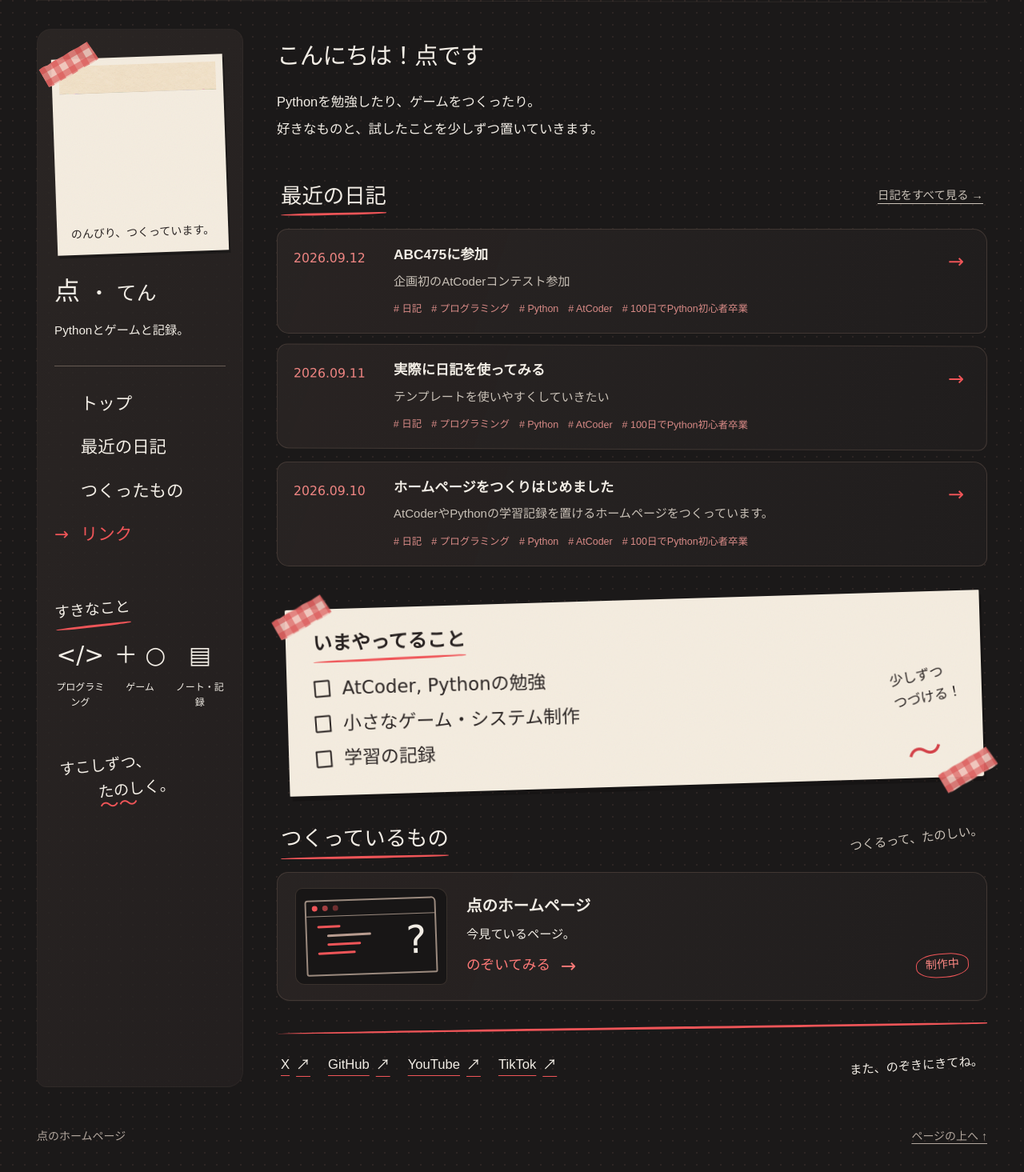
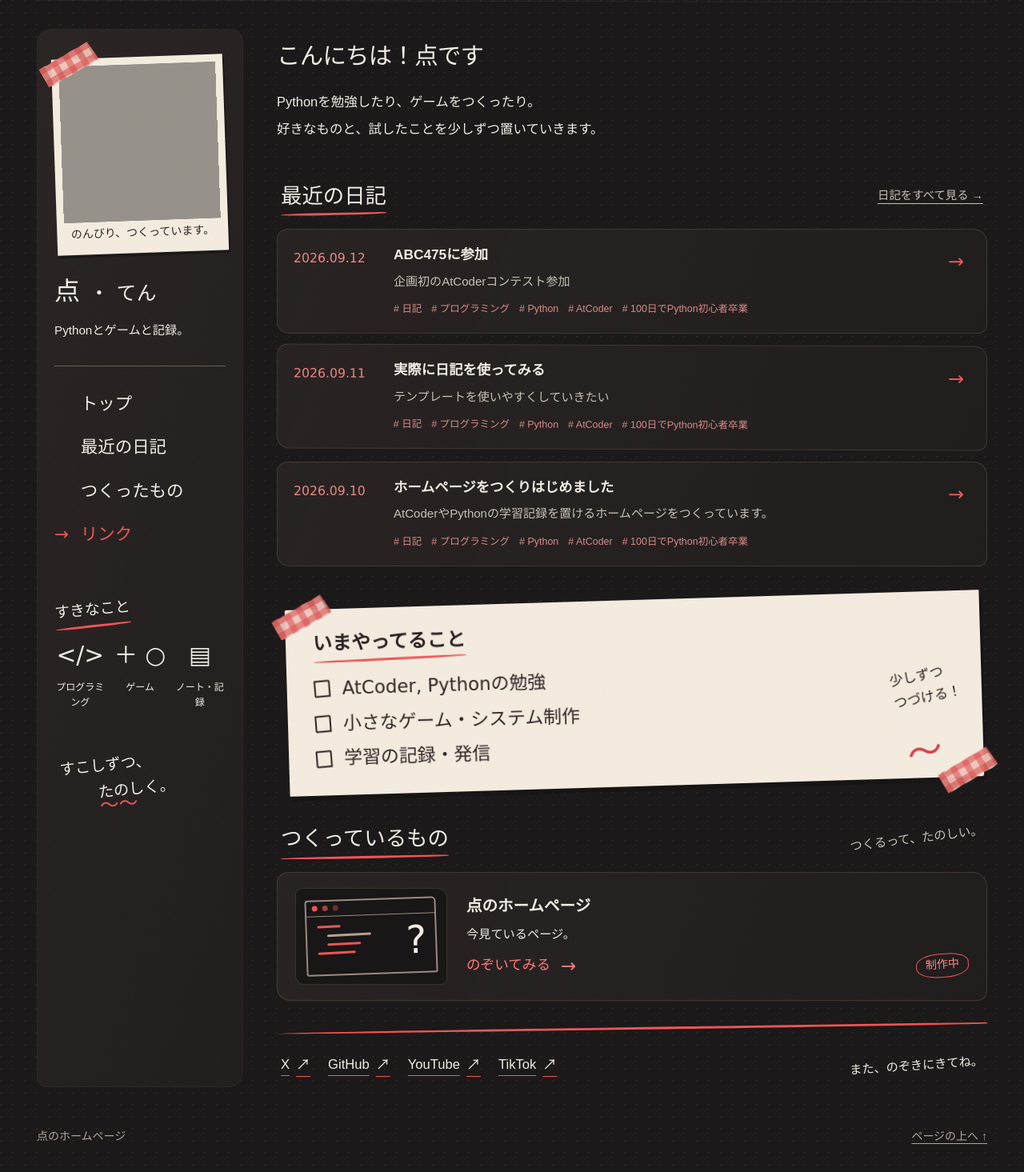
Before and after one commit to zrPointc/Ten-Homepage, a Flask app: page / in a window 1280 px wide. Shown: the part 120-1585 px from the top of the page at 80% size. Run offline with Flask 3, Linux system fonts and the light colour scheme; some web fonts are replaced; grey boxes are pictures that could not be loaded.

Commit message:
活動の記録を更新し、プロフィール画像を新しいアイコンに変更

```diff
--- a/content.py
+++ b/content.py
@@ -13,7 +13,7 @@ PROFILE = {
     "bio": "Pythonとゲームと記録。",
 }
 
-CURRENT_ACTIVITIES = ["AtCoder, Pythonの勉強", "小さなゲーム・システム制作", "学習の記録"]
+CURRENT_ACTIVITIES = ["AtCoder, Pythonの勉強", "小さなゲーム・システム制作", "学習の記録・発信"]
 
 # 自分のプロフィールのURLを入れてください。空欄は「準備中」と表示します。
 SOCIAL_LINKS = [
--- a/templates/index.html
+++ b/templates/index.html
@@ -9,7 +9,7 @@
   <meta property="og:title" content="{{ profile.title }}">
   <meta property="og:description" content="{{ profile.description }}">
   <meta property="og:type" content="website">
-  <link rel="icon" href="{{ url_for('static', filename='favicon.svg') }}" type="image/svg+xml">
+  <link rel="icon" href="{{ url_for('static', filename='images/icon.jpeg') }}" type="image/jpeg">
   <link rel="preconnect" href="https://fonts.googleapis.com">
   <link rel="preconnect" href="https://fonts.gstatic.com" crossorigin>
   <link href="https://fonts.googleapis.com/css2?family=Yomogi&family=Zen+Maru+Gothic:wght@400;500;700&display=swap" rel="stylesheet">
```
Also changed, not shown: static/images/icon.jpeg (added), static/images/profile.png (deleted).
